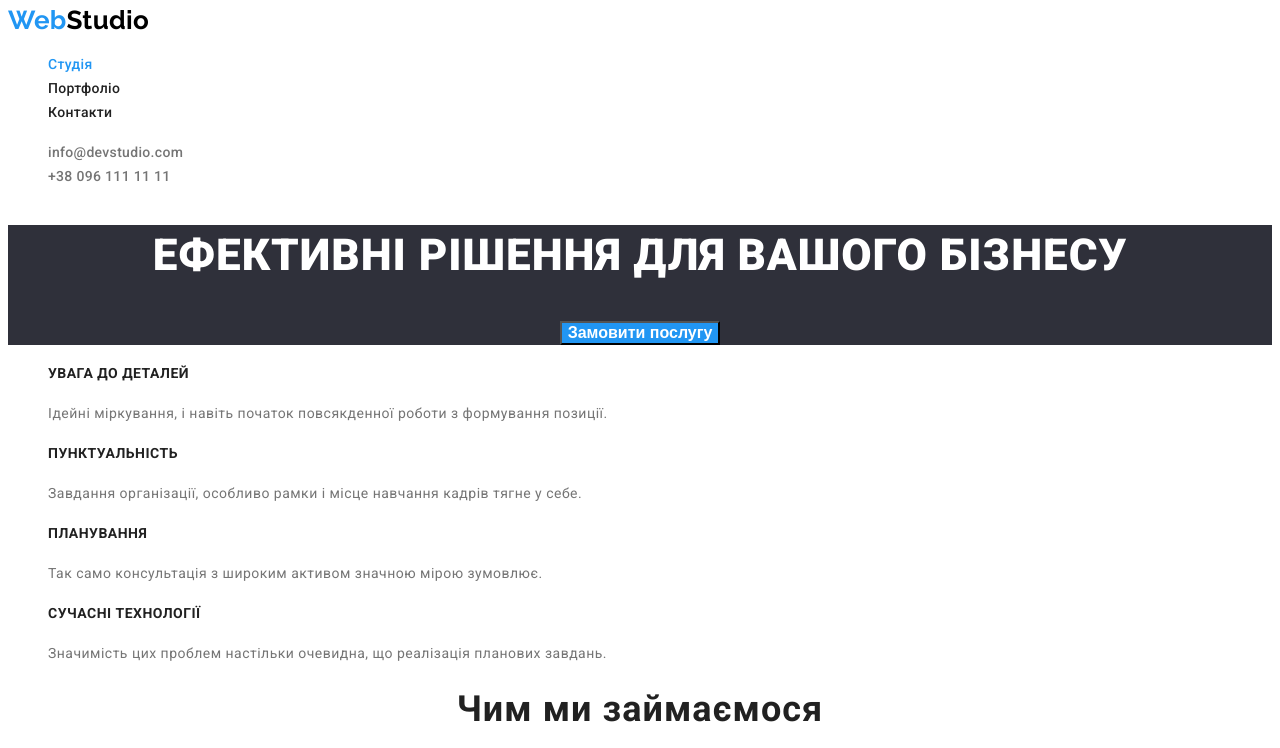
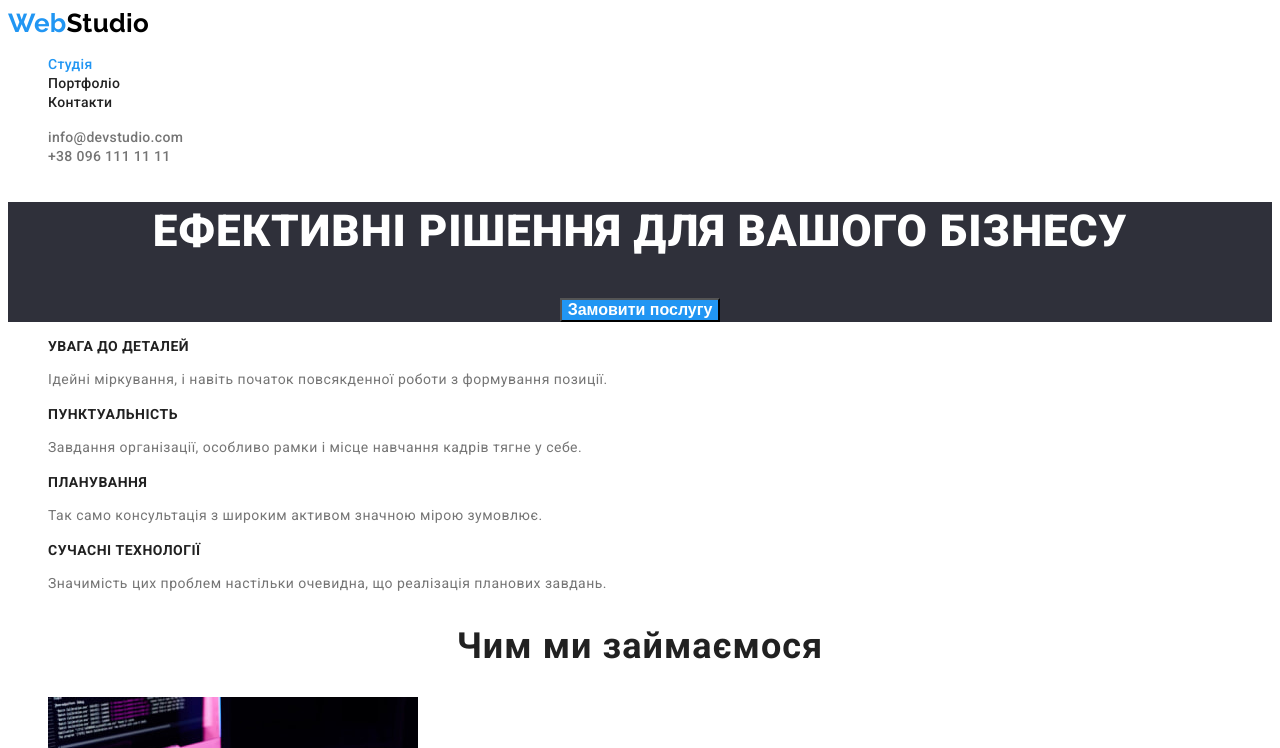
Before and after one commit to Iskelo/goit-markup-hw-02, a plain HTML site: page index.html in a window 1280 px wide. Shown: the top 748 px of the page. Drawn offline with Linux system fonts and the light colour scheme.

Commit message:
Update styles.css

```diff
--- a/css/styles.css
+++ b/css/styles.css
@@ -9,7 +9,6 @@
 body {
 	font-family: Roboto, sans-serif;
 	color: var(--subtitle-color);
-	line-height: 24px;
 }
 
 /* HEADER */
@@ -82,7 +81,7 @@ a {
 	text-transform: uppercase;
 	font-size: 44px;
 	font-weight: 900;
-	line-height: 60px;
+	line-height: 1.36;
 }
 
 .hero-btn {
@@ -111,7 +110,7 @@ a {
 
 .features-text {
 	font-size: 14px;
-	line-height: 2;
+	line-height: 1.71;
 }
 
 /* ABOUT */
@@ -144,6 +143,7 @@ a {
 
 .team-item {
 	list-style: none;
+	line-height: 24px;
 }
 
 .team-item-title {
@@ -228,9 +228,11 @@ address ul li a:focus {
 	color: var(--title-color);
 	font-size: 18px;
 	letter-spacing: .06em;
+	line-height: 2;
 }
 
 .card-text {
 	letter-spacing: .03em;
 	color: var(--subtitle-color);
+	line-height: 1.875;
 }
```
